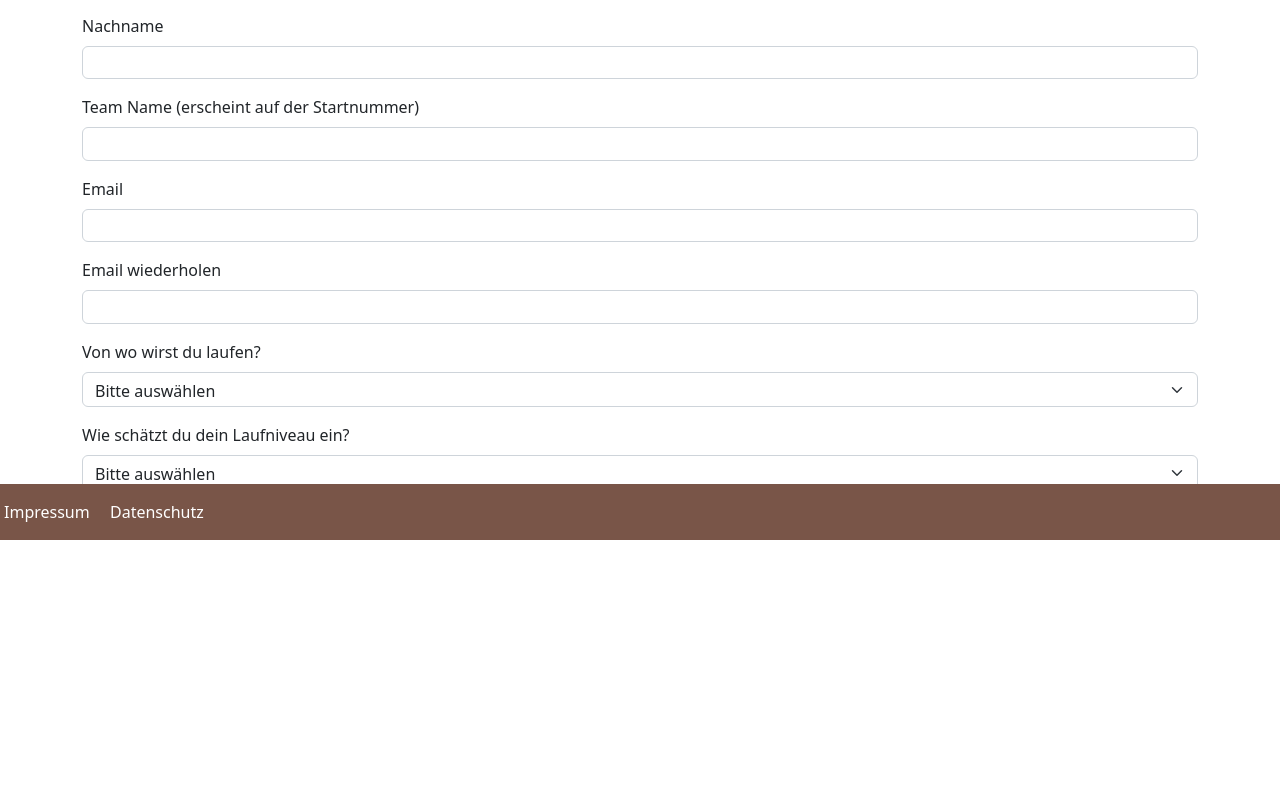
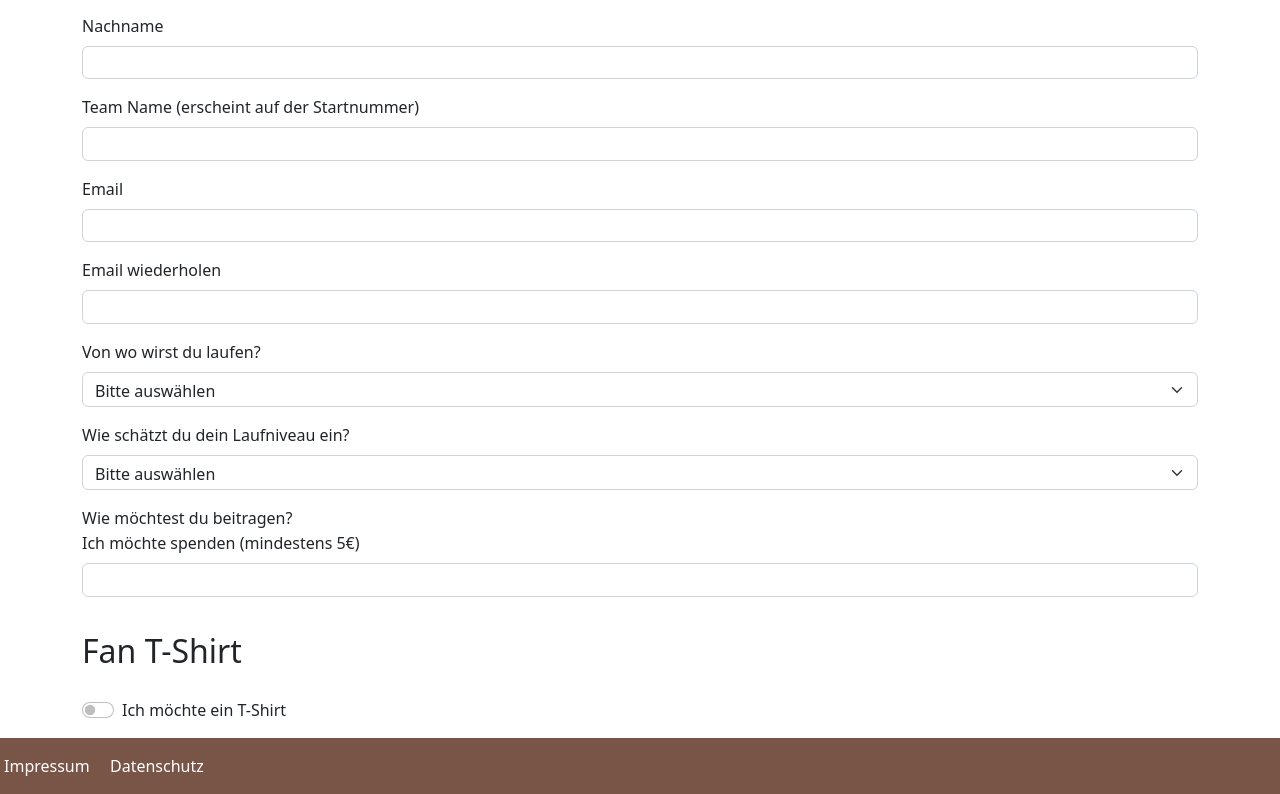
Before and after one commit to pace-running/pace3, a Next.js app in the folder frontend/pace-ui/: page /join in a window 1280 px wide. Shown: the part 260-1054 px from the top of the page. Before the commit the page ends 800 px from the top, so only its background shows below. Built offline with nearby package versions, Linux system fonts and the light colour scheme.

Commit message:
Added Checkbox for Tshirt Co-authored by: Maxime <maximetchangou2011@yahoo.fr> Co-authored by: Brunno <brunnohofmann@hotmail.com>

```diff
--- /dev/null
+++ b/frontend/pace-ui/components/Checkbox/index.tsx
@@ -0,0 +1,32 @@
+import { ChangeEventHandler } from "react";
+
+type CheckboxProps = {
+  name: string;
+  label: string;
+  role?: "switch";
+  check: boolean;
+  onChange?: ChangeEventHandler;
+};
+
+const Checkbox: React.FC<CheckboxProps> = (props) => {
+  return (
+    <div
+      className={props.role ? "form-check form-switch mb-3" : "form-check mb-3"}
+    >
+      <input
+        className="form-check-input"
+        type="checkbox"
+        value=""
+        id={props.name}
+        onChange={props.onChange}
+        role={props.role ?? undefined}
+        checked={props.check}
+      />
+      <label className="form-check-label" htmlFor={props.name}>
+        {props.label}
+      </label>
+    </div>
+  );
+};
+
+export default Checkbox;
--- a/frontend/pace-ui/components/Footer/index.tsx
+++ b/frontend/pace-ui/components/Footer/index.tsx
@@ -1,11 +1,9 @@
-import type { NextPage } from "next";
-import Head from "next/head";
-import Image from "next/image";
+
 import Link from "next/link";
 
-const Footer = () => {
+const Footer: React.FC = () => {
   return (
-    <footer id="footer" className="full menu footer brownbg p-3 fixed-bottom">
+    <footer id="footer" className="full footer brownbg p-3">
       <div className="row">
         <Link href="/imprint">
           <a className="brownbg nav-link col-1">Impressum</a>
--- a/frontend/pace-ui/components/TextInput/index.tsx
+++ b/frontend/pace-ui/components/TextInput/index.tsx
@@ -1,14 +1,14 @@
-
-
 type InputProps = {
-    type: "email" | "text" | "number";
-    placeholder?: string;
-    name: string;
-    label: string;
-}
+  type: "email" | "text" | "number";
+  placeholder?: string;
+  name: string;
+  label: string;
+  helperLabel?: string;
+};
 const TextInput: React.FC<InputProps> = (props) => {
   return (
     <div className="mb-3">
+      {props.helperLabel && <p style={{marginBottom: "1px"}}>{props.helperLabel}</p>}
       <label htmlFor={props.name} className="form-label">
         {props.label}
       </label>
--- a/frontend/pace-ui/pages/join/index.tsx
+++ b/frontend/pace-ui/pages/join/index.tsx
@@ -1,4 +1,6 @@
 import type { NextPage } from "next";
+import { useState } from "react";
+import Checkbox from "../../components/Checkbox";
 import Dropdown from "../../components/Dropdown";
 import BaseLayout from "../../components/Layout/baseLayout";
 import TextInput from "../../components/TextInput";
@@ -7,6 +9,10 @@ const startingOptions = [{label: "in Hamburg bei der Alster vor Ort", value: "ha
 const runningLevelOptions = [{label: "Ich laufe selten", value: "rarely"},{label: "Ich laufe gelegentlich bis regelmäßig", value: "sometimes"},{label: "Ich laufe häufig und ambitioniert", value: "often"}];
 
 const Join: NextPage = () => {
+    const [tshirt_toggle,setTshirtToggle] = useState(false);
+    const toggleTshirtChangeHandler = () => {
+        setTshirtToggle(!tshirt_toggle);
+    }
   return (
     <BaseLayout pageTitle="Anmeldung">
         <div className="container">
@@ -20,6 +26,12 @@ const Join: NextPage = () => {
             <TextInput type={"email"} name={"repeat"} label={"Email wiederholen"} />
             <Dropdown name={"starting_point"} label={"Von wo wirst du laufen?"} options={startingOptions} selected={""}/>
             <Dropdown name={"running_level"} label={"Wie schätzt du dein Laufniveau ein?"} options={runningLevelOptions} selected={""}/>
+            <TextInput type={"number"} name={"donation"} label={'Ich möchte spenden (mindestens 5€)'} helperLabel={"Wie möchtest du beitragen?"} />
+
+            <h2>Fan T-Shirt</h2>
+
+            <Checkbox name={"tshirt_toggle"} check={tshirt_toggle} label={"Ich möchte ein T-Shirt"} role="switch" onChange={toggleTshirtChangeHandler} />
+
         </div>
     </BaseLayout>
   );
--- a/frontend/pace-ui/styles/globals.css
+++ b/frontend/pace-ui/styles/globals.css
@@ -432,7 +432,7 @@ select[multiple] {
 }
 [type="checkbox"],
 [type="radio"] {
-  opacity: 0;
+
   width: 0;
   position: absolute;
   display: inline-block;
```
